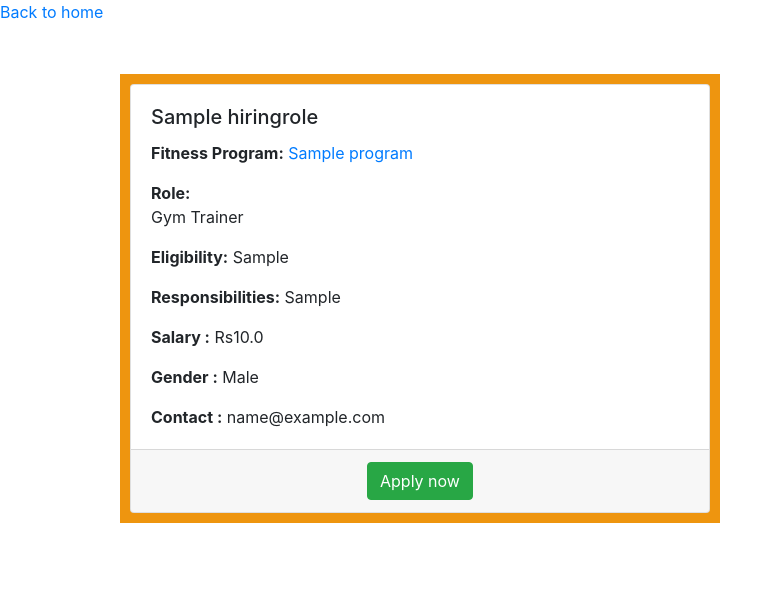
After one commit to swathi-vennela/FitBuddy, a Django app: a page that uses SOAD/templates/fitbuddy/job_detail.html in a window 1280 px wide. The commit adds this page. Shown: the top 596 px of the page, without its empty margins (0-782 px from the left). Run offline with Django 3.2, Linux system fonts and the light colour scheme; tables that the repository leaves empty hold one stand-in row (values such as "Sample post"); some libraries are stand-ins or nearby versions.

Commit message:
job detail view done

```diff
--- a/SOAD/fitbuddy/models.py
+++ b/SOAD/fitbuddy/models.py
@@ -123,6 +123,11 @@ class HiringRole(models.Model):
     def __str__(self):
         return self.title
 
+    def get_absolute_url(self):
+        return reverse("job_detail", kwargs={
+            'slug' : self.slug
+        })
+
 
 class Review(models.Model):
     program = models.ForeignKey(Program, on_delete=models.CASCADE)
--- a/SOAD/fitbuddy/urls.py
+++ b/SOAD/fitbuddy/urls.py
@@ -30,4 +30,5 @@ urlpatterns=[
     path('deletereview/<program_slug>/<review_slug>/', views.delete_review, name="delete_review"),
     path('add_hiring_role/<slug>',views.add_hiring_role, name='add_hiring_role'),
     path('list_hiring_roles/',views.list_hiring_roles, name='list_hiring_roles'),
+    path('job_detail/<slug>/',views.job_detail, name='job_detail'),
 ]
--- a/SOAD/fitbuddy/views.py
+++ b/SOAD/fitbuddy/views.py
@@ -33,6 +33,7 @@ def profile_view(request):
 
 def view_programs(request):
     return render(request,'fitbuddy/program_list.html',context={'programs': Program.objects.all()})
+
 
 def program_detail(request, slug):
     program = Program.objects.get(slug=slug)
@@ -127,6 +128,11 @@ def add_hiring_role(request,slug):
 
 def list_hiring_roles(request):
     return render(request, 'fitbuddy/hiring_list.html', context={'roles':HiringRole.objects.all()})
+
+def job_detail(request, slug):
+    job = HiringRole.objects.get(slug=slug)
+    return render(request, 'fitbuddy/job_detail.html', context={'job':job})
+
 
 @fitness_center_required
 def edit_program(request, slug):
--- a/SOAD/templates/fitbuddy/hiring_list.html
+++ b/SOAD/templates/fitbuddy/hiring_list.html
@@ -56,7 +56,7 @@
                   <div class="card">
                           <div class="card-body">
                             <h5 class="card-title"> {{ object.title }}</h5>
-                            <a href="#">View Details</a>
+                            <a href="{{object.get_absolute_url}}">View Details</a>
                             <p class="card-text">{{ object.salary }}</p>
                             <span class="badge purple mr-1"> {{object.role}} </span>
                           </div>
--- /dev/null
+++ b/SOAD/templates/fitbuddy/job_detail.html
@@ -0,0 +1,72 @@
+{% load static %}
+<!DOCTYPE html>
+<html lang="en">
+<head>
+  <meta charset="UTF-8">
+  <meta name="viewport" content="width=device-width, initial-scale=1.0">
+  <meta http-equiv="X-UA-Compatible" content="ie=edge">
+  <link rel="stylesheet" href="https://stackpath.bootstrapcdn.com/bootstrap/4.3.1/css/bootstrap.min.css" integrity="sha384-ggOyR0iXCbMQv3Xipma34MD+dH/1fQ784/j6cY/iJTQUOhcWr7x9JvoRxT2MZw1T" crossorigin="anonymous">
+  <title>Fitness Programs</title>
+</head>
+<body>
+    <div class="wrapper row0">
+        <div id="topbar" class="hoc clear">
+          <div class="fl_left">
+
+              <a href="/">Back to home</a>
+
+          </div>
+        </div>
+    </div>
+
+    <div class="container">
+
+        <div class="row">
+          <div  style="background-color: rgb(238, 149, 15);
+          width: 600px;
+          border: 15px;
+          padding: 10px;
+          margin: 50px;">
+                  <div class="card" >
+                          <div class="card-body">
+                            <h5 class="card-title"> {{ job.title }}</h5>
+                            <p><strong>Fitness Program:</strong> <a href="#">{{ job.fprogram }}</a></p>
+                            <p><strong>Role:</strong><br> {{ job.role }}</p>
+                            <p><strong>Eligibility:</strong> {{ job.qualifications }}</p>
+                            <p><strong>Responsibilities:</strong> {{ job.responsibilities }}</p>
+                            <p class="card-text"><strong>Salary :</strong> Rs{{ job.salary }}</p>
+                            <p class="card-text"><strong>Gender :</strong> {{job.gender}}</p>
+                            <p class="card-text"><strong>Contact :</strong> {{job.contact_email}}</p>
+                          </div>
+                      <div class='card-footer text-center'>
+
+                      {% if request.user == program.fcenter.user %}
+                      <a href="#" class="btn btn-success">Edit details</a>
+                      {% else %}
+                      <a href="#" class="btn btn-success">Apply now</a>
+                      {% endif %}
+
+                      </div>
+                   </div>
+            </div>
+
+      </div>
+      <br>
+    </div>
+    <!-- <div  style="background-color: lightgrey;
+    width: 600px;
+    border: 15px;
+    padding: 50px;
+    margin: 50px;">
+        <div class="card-body">
+            <h5 class="card-title"> {{ job.title }}</h5>
+            <p><strong>Fitness Program:</strong> <a href="#">{{ job.fprogram }}</a></p>
+            <p><strong>Role:</strong><br> {{ job.role }}</p>
+            <p><strong>Eligibility:</strong> {{ job.qualifications }}</p>
+            <p><strong>Responsibilities:</strong> {{ job.responsibilities }}</p>
+            <p class="card-text"><strong>Salary :</strong> Rs{{ job.salary }}</p>
+            <p class="card-text"><strong>Gender :</strong> {{job.gender}}</p>
+            <p class="card-text"><strong>Contact :</strong> {{job.contact_email}}</p>
+        </div> -->
+</body>
+</html>
```
